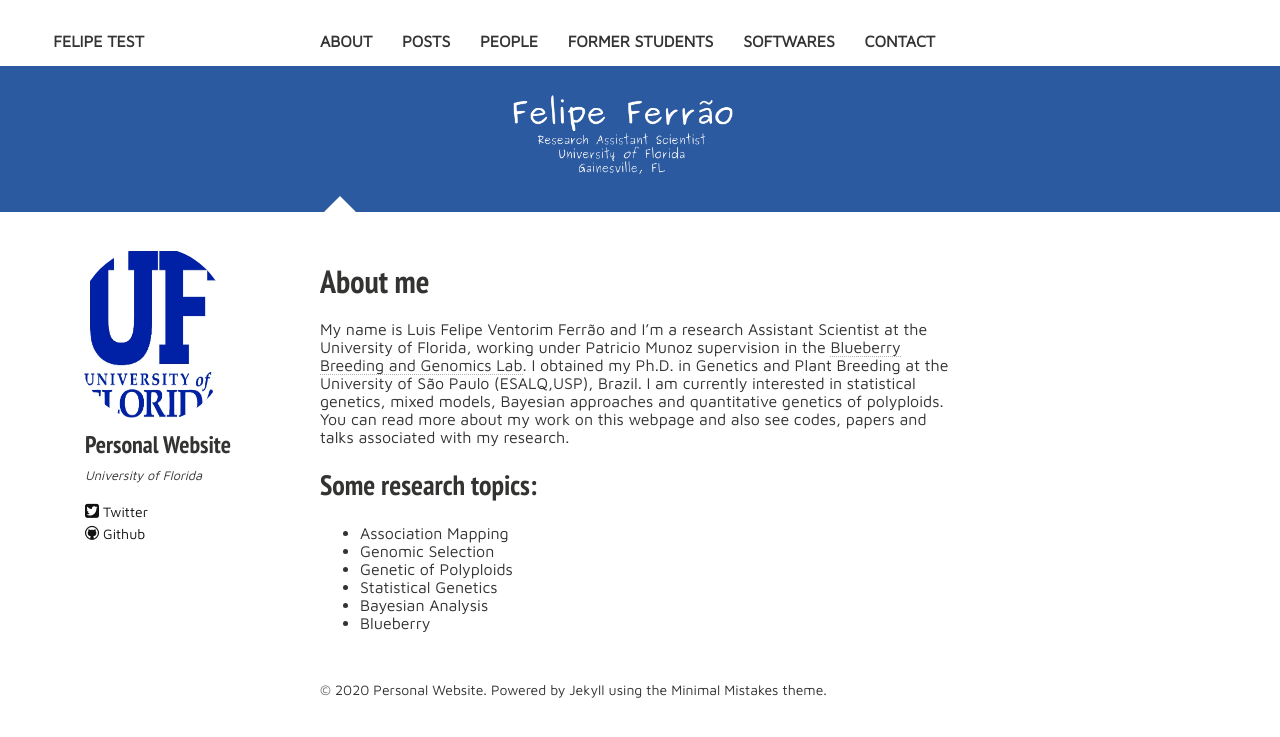
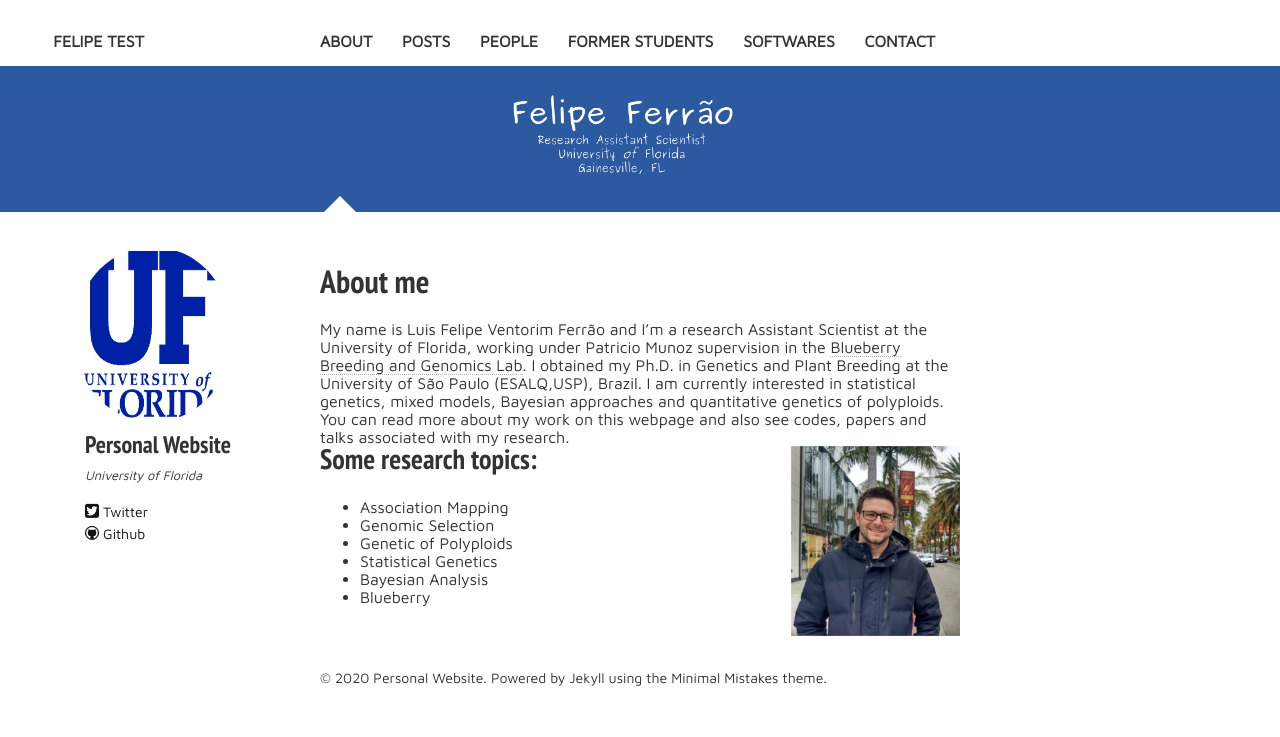
Before and after one commit to lfelipe-ferrao/lfelipe-ferrao.github.io, a Jekyll site: the page built from index.md, in a window 1280 px wide. Shown: the top 737 px of the page. Built offline with Jekyll 4.4.1, drawn with Linux system fonts in a browser that asks for light colours; nearby versions of some CDN libraries.

Commit message:
Update index.md

```diff
--- a/index.md
+++ b/index.md
@@ -14,6 +14,8 @@ image:
 
 My name is Luis Felipe Ventorim Ferrão and I'm a research Assistant Scientist at the University of Florida, working under Patricio Munoz  supervision in the [Blueberry Breeding and Genomics Lab](https://www.blueberrybreeding.com/). I obtained my Ph.D. in Genetics and Plant Breeding at the University of São Paulo (ESALQ,USP), Brazil. I am currently interested in statistical genetics, mixed models, Bayesian approaches and quantitative genetics of polyploids. You can read more about my work on this webpage and also see codes, papers and talks associated with my research.
 
+<img src="{{ site.url }}/images/felipe.jpg" height="100">{: .image-pull-right}
+
 ## Some research topics:
 
 * Association Mapping
```
